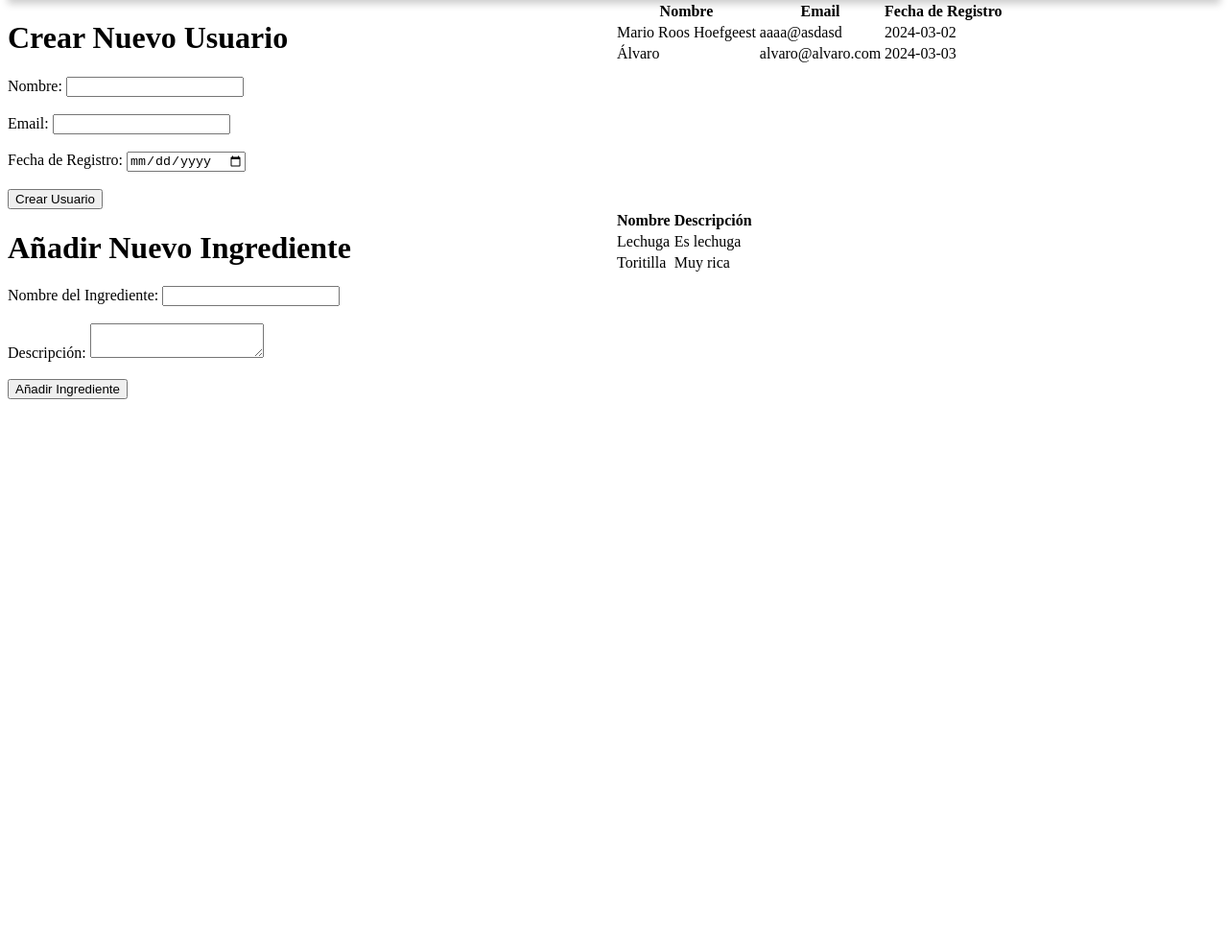
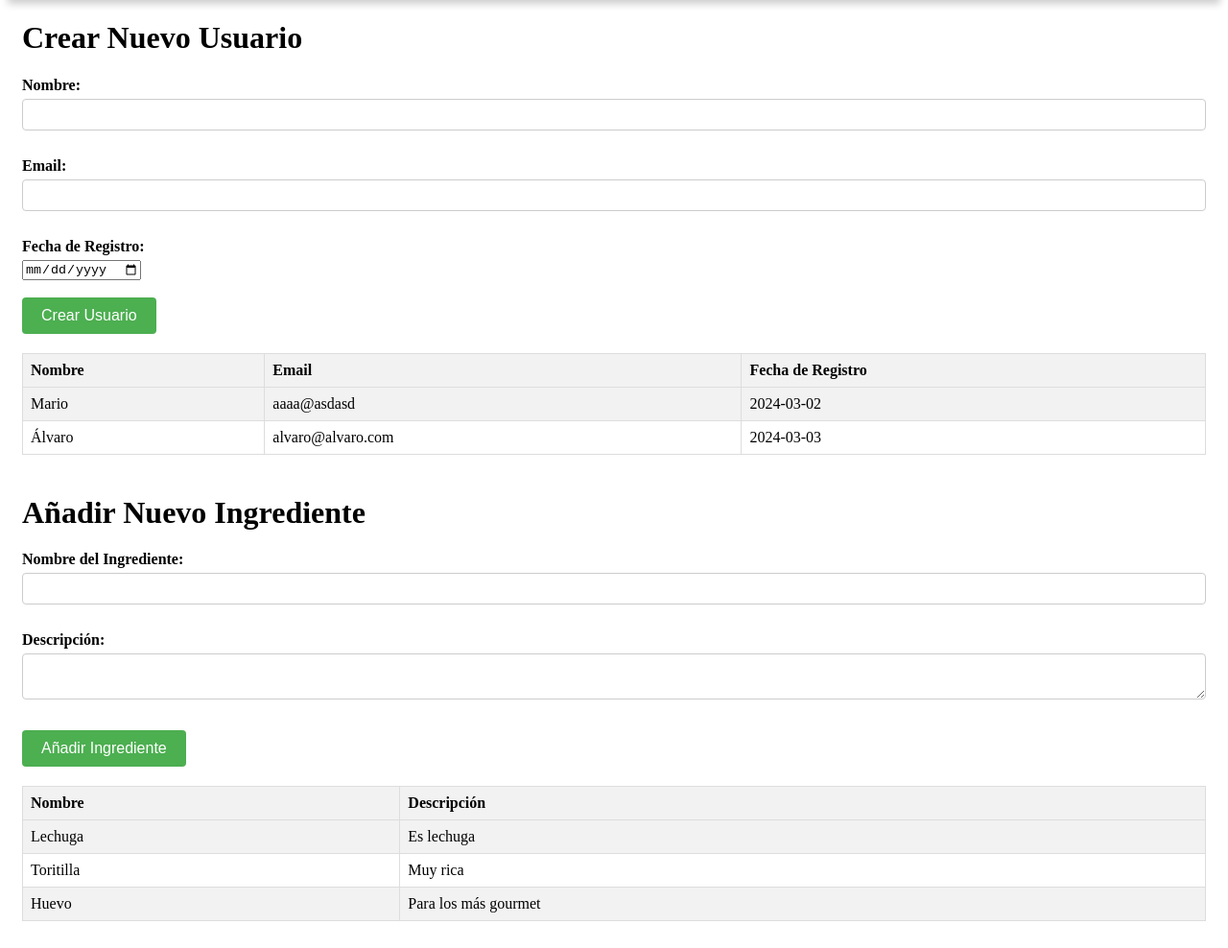
Before and after one commit to mariorht/Pinchoneta, a Flask app: page /admin in a window 1280 px wide. Shown: the part 54-1042 px from the top of the page at 96% size. Before the commit the page ends 800 px from the top, so only its background shows below. Run offline with Flask 3, Linux system fonts and the light colour scheme; data comes from the database, SQL or seed files in the repository.

Commit message:
estilo de la página admin

```diff
--- a/src/static/css/styles.css
+++ b/src/static/css/styles.css
@@ -25,15 +25,72 @@
 }
 
 
-/* Añade esto en tu styles.css */
-.columna {
-    float: left;
-    width: 50%;
+/* Estilos para los formularios */
+form {
+    margin-bottom: 20px;
 }
 
-/* Limpiar floats después de las columnas */
-.row:after {
-    content: "";
-    display: table;
-    clear: both;
+label {
+    display: block;
+    margin-bottom: 5px;
+    font-weight: bold;
 }
+
+input[type="text"],
+input[type="email"],
+textarea {
+    width: 100%;
+    padding: 8px;
+    margin-bottom: 10px;
+    border: 1px solid #ccc;
+    border-radius: 4px;
+    box-sizing: border-box;
+}
+
+input[type="submit"] {
+    background-color: #4CAF50;
+    color: white;
+    padding: 10px 20px;
+    border: none;
+    border-radius: 4px;
+    cursor: pointer;
+    font-size: 16px;
+}
+
+input[type="submit"]:hover {
+    background-color: #45a049;
+}
+
+
+/* Estilos para las tablas */
+table {
+    width: 100%;
+    border-collapse: collapse;
+    margin-bottom: 20px;
+}
+
+th, td {
+    border: 1px solid #ddd;
+    padding: 8px;
+    text-align: left;
+}
+
+th {
+    background-color: #f2f2f2;
+    font-weight: bold;
+}
+
+tr:nth-child(even) {
+    background-color: #f2f2f2;
+}
+
+/* Estilos para la disposición de los elementos */
+.row {
+    display: flex;
+    flex-wrap: wrap;
+}
+
+.columna {
+    flex: 50%;
+    padding: 0 15px;
+}
```
Also changed, not shown: src/db/pinchonetaDB.db.
